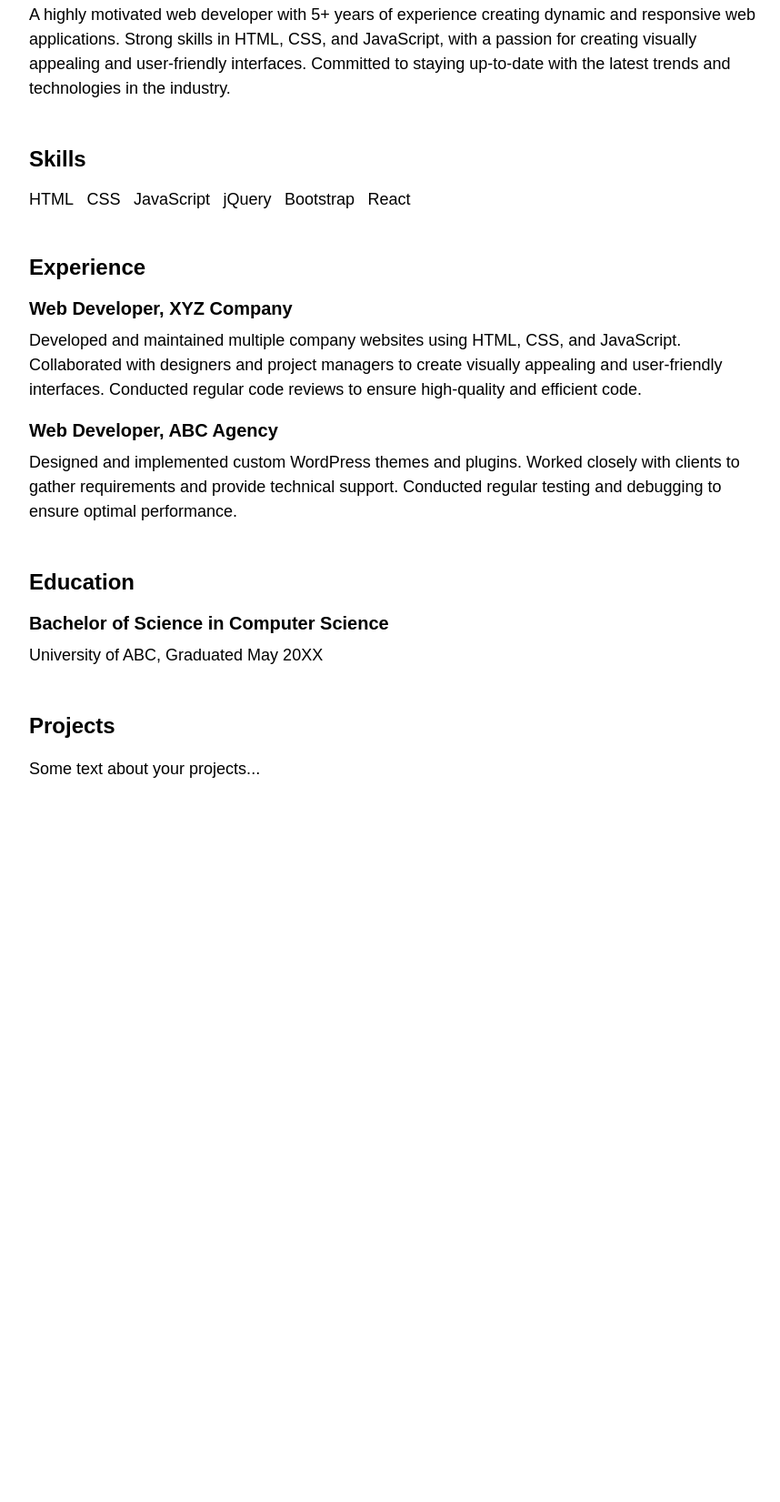
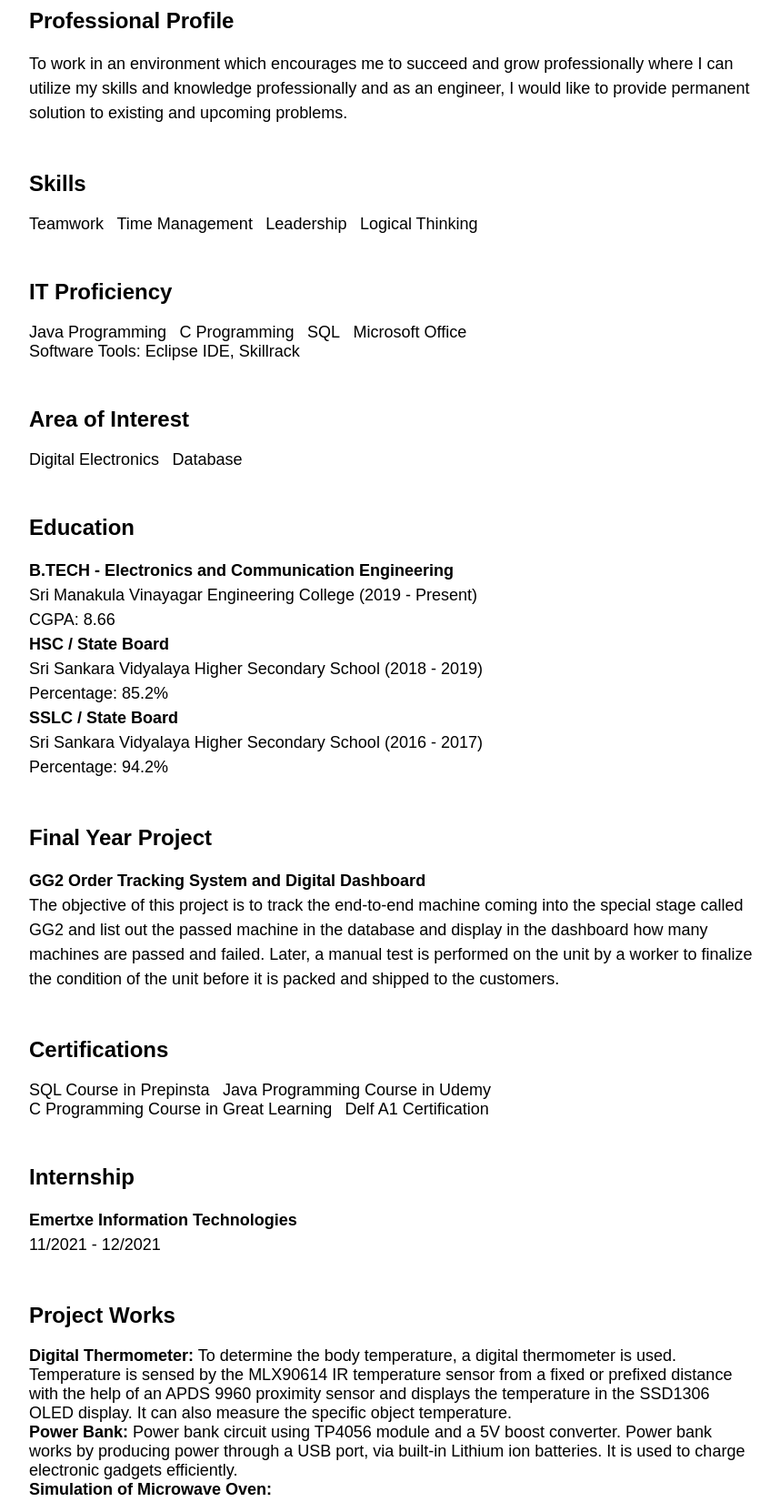
Before and after one commit to Prakash-28/Host_Resume_on_web, a plain HTML site: page index.html in a window 1280 px wide. Shown: the part 214-1865 px from the top of the page at 91% size, without its empty margins (208-1066 px from the left). Before the commit the page ends 1173 px from the top, so only its background shows below. Drawn offline with Linux system fonts and the light colour scheme.

Commit message:
New index.html

```diff
--- a/index.html
+++ b/index.html
@@ -1,46 +1,112 @@
 <!DOCTYPE html>
-<html>
+<html lang="en">
 <head>
-	<title>Resume</title>
-	<link rel="stylesheet" type="text/css" href="style.css">
+    <meta charset="UTF-8">
+    <meta name="viewport" content="width=device-width, initial-scale=1.0">
+    <title>Prakash V - Resume</title>
+    <link rel="stylesheet" href="style.css">
 </head>
 <body>
     <div class="container">
         <header>
-			<h1>A Monk in Cloud</h1>
-			<p>Web Developer</p>
+            <h1>PRAKASH V</h1>
+            <p><a href="https://linkedin.com/in/prakash-v-117156193/">LinkedIn Profile</a></p>
+            <p>Phone: 6379396487 | Email: prakashvidjiacoumar2002@gmail.com</p>
+            <p>No : 31 , First Floor, Ambalathadayar Madam Street, Puducherry - 605001</p>
         </header>
         <section>
-			<h2>Summary</h2>
-			<p>A highly motivated web developer with 5+ years of experience creating dynamic and responsive web applications. Strong skills in HTML, CSS, and JavaScript, with a passion for creating visually appealing and user-friendly interfaces. Committed to staying up-to-date with the latest trends and technologies in the industry.</p>
+            <h2>Professional Profile</h2>
+            <p>To work in an environment which encourages me to succeed and grow professionally where I can utilize my skills and knowledge professionally and as an engineer, I would like to provide permanent solution to existing and upcoming problems.</p>
         </section>
         <section>
             <h2>Skills</h2>
             <ul>
-				<li>HTML</li>
-				<li>CSS</li>
-				<li>JavaScript</li>
-				<li>jQuery</li>
-				<li>Bootstrap</li>
-				<li>React</li>
+                <li>Teamwork</li>
+                <li>Time Management</li>
+                <li>Leadership</li>
+                <li>Logical Thinking</li>
             </ul>
         </section>
         <section>
-			<h2>Experience</h2>
-			<h3>Web Developer, XYZ Company</h3>
-			<p>Developed and maintained multiple company websites using HTML, CSS, and JavaScript. Collaborated with designers and project managers to create visually appealing and user-friendly interfaces. Conducted regular code reviews to ensure high-quality and efficient code. </p>
-			<h3>Web Developer, ABC Agency</h3>
-			<p>Designed and implemented custom WordPress themes and plugins. Worked closely with clients to gather requirements and provide technical support. Conducted regular testing and debugging to ensure optimal performance.</p>
+            <h2>IT Proficiency</h2>
+            <ul>
+                <li>Java Programming</li>
+                <li>C Programming</li>
+                <li>SQL</li>
+                <li>Microsoft Office</li>
+                <li>Software Tools: Eclipse IDE, Skillrack</li>
+            </ul>
+        </section>
+        <section>
+            <h2>Area of Interest</h2>
+            <ul>
+                <li>Digital Electronics</li>
+                <li>Database</li>
+            </ul>
         </section>
         <section>
             <h2>Education</h2>
-			<h3>Bachelor of Science in Computer Science</h3>
-			<p>University of ABC, Graduated May 20XX</p>
+            <p><strong>B.TECH - Electronics and Communication Engineering</strong></p>
+            <p>Sri Manakula Vinayagar Engineering College (2019 - Present)</p>
+            <p>CGPA: 8.66</p>
+            <p><strong>HSC / State Board</strong></p>
+            <p>Sri Sankara Vidyalaya Higher Secondary School (2018 - 2019)</p>
+            <p>Percentage: 85.2%</p>
+            <p><strong>SSLC / State Board</strong></p>
+            <p>Sri Sankara Vidyalaya Higher Secondary School (2016 - 2017)</p>
+            <p>Percentage: 94.2%</p>
         </section>
-		<section id="projects">
-			<h2>Projects</h2>
-			<p>Some text about your projects...</p>
+        <section>
+            <h2>Final Year Project</h2>
+            <p><strong>GG2 Order Tracking System and Digital Dashboard</strong></p>
+            <p>The objective of this project is to track the end-to-end machine coming into the special stage called GG2 and list out the passed machine in the database and display in the dashboard how many machines are passed and failed. Later, a manual test is performed on the unit by a worker to finalize the condition of the unit before it is packed and shipped to the customers.</p>
         </section>
+        <section>
+            <h2>Certifications</h2>
+            <ul>
+                <li>SQL Course in Prepinsta</li>
+                <li>Java Programming Course in Udemy</li>
+                <li>C Programming Course in Great Learning</li>
+                <li>Delf A1 Certification</li>
+            </ul>
+        </section>
+        <section>
+            <h2>Internship</h2>
+            <p><strong>Emertxe Information Technologies</strong></p>
+            <p>11/2021 - 12/2021</p>
+        </section>
+        <section>
+            <h2>Project Works</h2>
+            <ul>
+                <li><strong>Digital Thermometer:</strong> To determine the body temperature, a digital thermometer is used. Temperature is sensed by the MLX90614 IR temperature sensor from a fixed or prefixed distance with the help of an APDS 9960 proximity sensor and displays the temperature in the SSD1306 OLED display. It can also measure the specific object temperature.</li>
+                <li><strong>Power Bank:</strong> Power bank circuit using TP4056 module and a 5V boost converter. Power bank works by producing power through a USB port, via built-in Lithium ion batteries. It is used to charge electronic gadgets efficiently.</li>
+                <li><strong>Simulation of Microwave Oven:</strong></li>
+            </ul>
+        </section>
+        <section>
+            <h2>Extracurricular Activities</h2>
+            <ul>
+                <li>Secured around 56 Bronze medals by coding in Java and C language.</li>
+                <li>Vice President in IETE Students Forum SMVEC (Oct 2021 - Apr 2022)</li>
+                <li>Organized monthly events to increase the participation of the students.</li>
+                <li>Conducted a Soldering event named "KAGAITAN" for 1st and 2nd year students.</li>
+                <li>Participated in Smart India Hackathon and presented the topic on Borewell Rescue System named "Surjith Antim".</li>
+                <li>Participated in TECH SPEAK - 4.0 hosted by K L University and presented the topic on Digital Thermometer.</li>
+            </ul>
+        </section>
+        <section>
+            <h2>Personal Information</h2>
+            <p>Father's Name: S.Vidjiacoumar</p>
+            <p>Mother's Name: V.Kamatchi</p>
+            <p>Date of Birth: 28/03/2002</p>
+            <p>Nationality: Indian</p>
+            <p>Gender: Male</p>
+            <p>Languages: Tamil (Read, Write, Speak), English (Read, Write, Speak), Hindi (Read), French (Read, Write, Speak)</p>
+        </section>
+        <footer>
+            <p><strong>Declaration:</strong> I hereby solemnly declare that all statements given above are true and correct to the best of my knowledge and belief.</p>
+            <p><strong>Signature:</strong></p>
+        </footer>
     </div>
 </body>
 </html>
```
Lines whose indentation alone changed are shown as unchanged.
